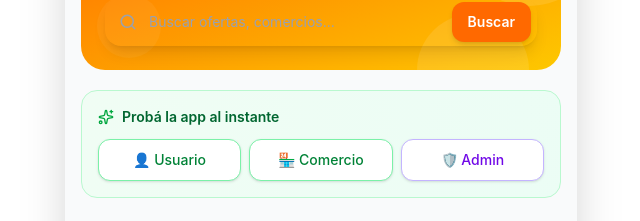
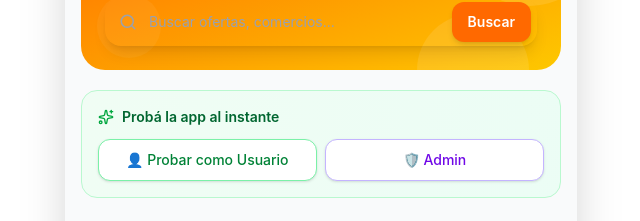
Before and after one commit to espanta2227/descuentosya, a React (Vite) app: page / in a window 1280 px wide. Shown: the part 365-586 px from the top of the page, without its empty margins (319-959 px from the left). Built offline with nearby package versions, Linux system fonts and the light colour scheme.

Commit message:
Update HomePage.tsx

```diff
--- a/src/pages/HomePage.tsx
+++ b/src/pages/HomePage.tsx
@@ -27,7 +27,7 @@ export default function HomePage() {
   const [localSearch, setLocalSearch] = useState('');
 
   const activeDeals = getVisibleDeals();
-  const hotDeals = [...activeDeals].sort((a, b) => b.soldQuantity - a.soldQuantity).slice(0, 4);
+  const hotDeals = [...activeDeals].sort((a, b) => b.claimedQuantity - a.claimedQuantity).slice(0, 4);
   const newDeals = [...activeDeals].sort((a, b) => new Date(b.createdAt).getTime() - new Date(a.createdAt).getTime()).slice(0, 4);
   const featuredDeals = activeDeals.filter(d => d.featured);
   const bigDiscounts = [...activeDeals].sort((a, b) => b.discountPercent - a.discountPercent).slice(0, 4);
@@ -103,12 +103,7 @@ export default function HomePage() {
             <button
               onClick={() => { loginAs('user'); navigate('/'); }}
               className="flex-1 bg-white border border-green-300 text-green-700 px-3 py-2.5 rounded-xl text-sm font-medium hover:bg-green-50 transition active:scale-95 shadow-sm">
-              👤 Usuario
-            </button>
-            <button
-              onClick={() => { loginAs('business'); navigate('/business'); }}
-              className="flex-1 bg-white border border-green-300 text-green-700 px-3 py-2.5 rounded-xl text-sm font-medium hover:bg-green-50 transition active:scale-95 shadow-sm">
-              🏪 Comercio
+              👤 Probar como Usuario
             </button>
             <button
               onClick={() => { loginAs('admin'); navigate('/admin'); }}
@@ -226,12 +221,12 @@ export default function HomePage() {
       {/* CTA */}
       {!currentUser && (
         <section className="bg-gradient-to-r from-orange-500 to-amber-500 rounded-2xl p-5 text-white text-center mb-6 animate-fadeInUp">
-          <p className="text-2xl mb-2">🚀</p>
-          <h3 className="font-extrabold text-lg mb-1">¿Tenés un comercio?</h3>
-          <p className="text-white/80 text-sm mb-4">Publicá tus promociones y llegá a miles de clientes</p>
+          <p className="text-2xl mb-2">🎟️</p>
+          <h3 className="font-extrabold text-lg mb-1">¡Descuentos increíbles cerca tuyo!</h3>
+          <p className="text-white/80 text-sm mb-4">Registrate, obtené tu cupón con QR y pagá menos en los mejores comercios de Uruguay</p>
           <button onClick={() => navigate('/register')}
             className="bg-white text-orange-600 px-6 py-2.5 rounded-xl font-bold text-sm hover:bg-white/90 transition shadow-lg">
-            Empezar Gratis
+            Crear Cuenta Gratis
           </button>
         </section>
       )}
```
